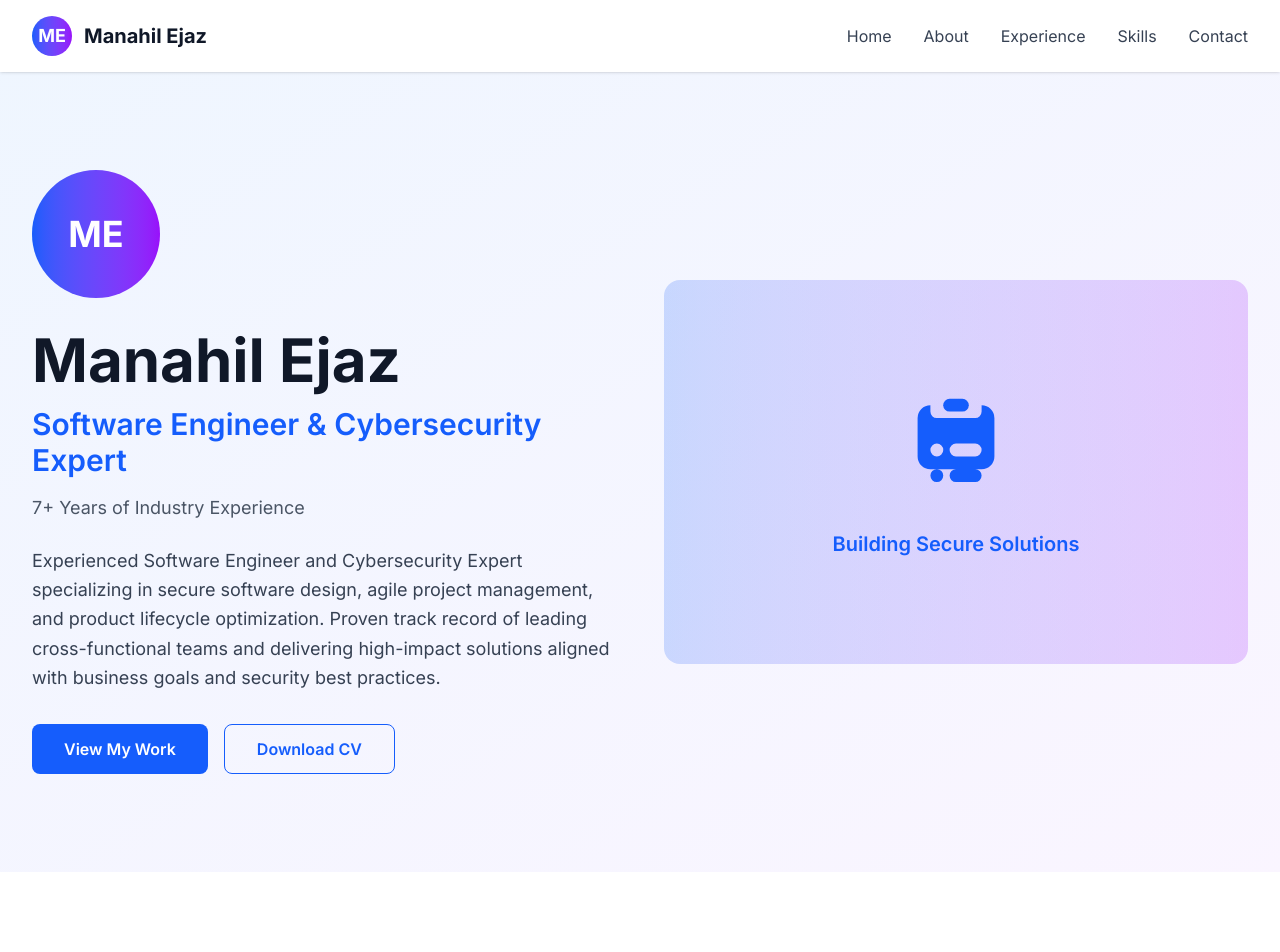
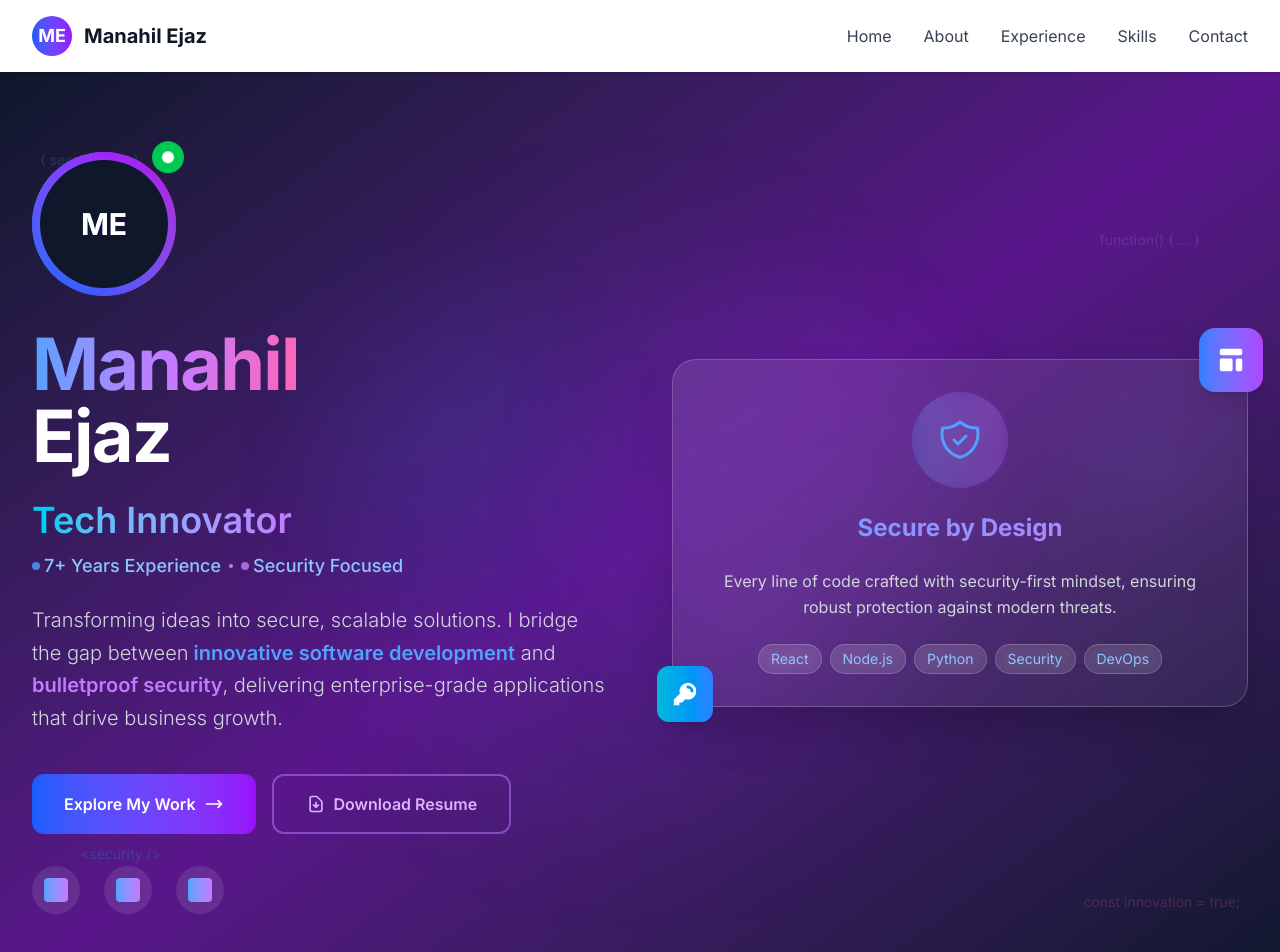
Before and after one commit to manahilejaz/Manahilejaz.pro, a Next.js app: page / in a window 1280 px wide. Shown: the top 952 px of the page. Built offline with nearby package versions, Linux system fonts and the light colour scheme.

Commit message:
updated: hero section

```diff
--- a/src/components/Hero.tsx
+++ b/src/components/Hero.tsx
@@ -1,60 +1,218 @@
+"use client"
+
+import { useEffect, useState } from 'react';
+
 export default function Hero() {
+  const [isVisible, setIsVisible] = useState(false);
+  const [currentRole, setCurrentRole] = useState(0);
+
+  const roles = [
+    "Software Engineer",
+    "Cybersecurity Expert",
+    "Tech Innovator",
+    "Security Architect"
+  ];
+
+  useEffect(() => {
+    setIsVisible(true);
+    const interval = setInterval(() => {
+      setCurrentRole((prev) => (prev + 1) % roles.length);
+    }, 3000);
+    return () => clearInterval(interval);
+  }, []);
+
   return (
-    <section id="home" className="min-h-screen bg-gradient-to-br from-blue-50 to-purple-50 flex items-center">
-      <div className="max-w-7xl mx-auto px-4 sm:px-6 lg:px-8 py-20">
-        <div className="grid lg:grid-cols-2 gap-12 items-center">
-          <div className="text-center lg:text-left">
-            <div className="w-32 h-32 bg-gradient-to-r from-blue-600 to-purple-600 rounded-full flex items-center justify-center mx-auto lg:mx-0 mb-8">
-              <span className="text-white font-bold text-4xl">ME</span>
+    <section id="home" className="min-h-screen relative overflow-hidden bg-gradient-to-br from-slate-900 via-purple-900 to-slate-900">
+      {/* Animated Background Elements */}
+      <div className="absolute inset-0">
+        <div className="absolute top-1/4 left-1/4 w-64 h-64 bg-blue-500/10 rounded-full blur-3xl animate-pulse"></div>
+        <div className="absolute bottom-1/3 right-1/4 w-96 h-96 bg-purple-500/10 rounded-full blur-3xl animate-pulse delay-1000"></div>
+        <div className="absolute top-1/2 left-1/2 transform -translate-x-1/2 -translate-y-1/2 w-[600px] h-[600px] bg-gradient-to-r from-blue-500/5 to-purple-500/5 rounded-full blur-3xl"></div>
+      </div>
+
+      {/* Floating Code Elements */}
+      <div className="absolute inset-0 pointer-events-none">
+        <div className="absolute top-20 left-10 text-blue-400/20 font-mono text-sm animate-float">
+          {"{ secure: true }"}
+        </div>
+        <div className="absolute top-40 right-20 text-purple-400/20 font-mono text-sm animate-float delay-500">
+          {"function() { ... }"}
+        </div>
+        <div className="absolute bottom-32 left-20 text-cyan-400/20 font-mono text-sm animate-float delay-1000">
+          {"<security />"}
+        </div>
+        <div className="absolute bottom-20 right-10 text-pink-400/20 font-mono text-sm animate-float delay-1500">
+          {"const innovation = true;"}
+        </div>
+      </div>
+
+      <div className="relative z-10 max-w-7xl mx-auto px-4 sm:px-6 lg:px-8 py-20">
+        <div className="grid lg:grid-cols-2 gap-16 items-center min-h-[80vh]">
+          {/* Left Content */}
+          <div className={`text-center lg:text-left transition-all duration-1000 ${isVisible ? 'opacity-100 translate-y-0' : 'opacity-0 translate-y-10'}`}>
+            {/* Profile Image/Avatar */}
+            <div className="relative mb-8 mx-auto lg:mx-0 w-fit">
+              <div className="w-36 h-36 bg-gradient-to-r from-blue-500 via-purple-500 to-pink-500 rounded-full flex items-center justify-center relative overflow-hidden group">
+                <div className="absolute inset-0 bg-gradient-to-r from-blue-600 to-purple-600 animate-spin-slow opacity-75"></div>
+                <div className="relative z-10 w-32 h-32 bg-slate-900 rounded-full flex items-center justify-center">
+                  <span className="text-white font-bold text-3xl bg-gradient-to-r from-blue-400 to-purple-400 bg-clip-text text-transparent">
+                    ME
+                  </span>
+                </div>
+              </div>
+              <div className="absolute -top-2 -right-2 w-8 h-8 bg-green-500 rounded-full flex items-center justify-center animate-bounce">
+                <div className="w-3 h-3 bg-white rounded-full"></div>
+              </div>
             </div>
 
             <div className="space-y-6">
+              {/* Name and Dynamic Role */}
               <div>
-                <h1 className="text-4xl lg:text-6xl font-bold text-gray-900 mb-4">
-                  Manahil Ejaz
+                <h1 className="text-4xl lg:text-7xl font-bold text-white mb-4 tracking-tight">
+                  <span className="bg-gradient-to-r from-blue-400 via-purple-400 to-pink-400 bg-clip-text text-transparent">
+                    Manahil
+                  </span>
+                  <br />
+                  <span className="text-white">Ejaz</span>
                 </h1>
-                <h2 className="text-2xl lg:text-3xl font-semibold text-blue-600 mb-4">
-                  Software Engineer & Cybersecurity Expert
-                </h2>
-                <p className="text-lg text-gray-600 mb-2">
-                  7+ Years of Industry Experience
-                </p>
+
+                <div className="h-16 flex items-center">
+                  <h2 className="text-2xl lg:text-4xl font-semibold text-transparent bg-gradient-to-r from-cyan-400 to-purple-400 bg-clip-text transition-all duration-500">
+                    {roles[currentRole]}
+                  </h2>
+                </div>
+
+                <div className="flex items-center justify-center lg:justify-start gap-2 text-blue-300 mb-6">
+                  <div className="flex items-center gap-1">
+                    <div className="w-2 h-2 bg-blue-400 rounded-full animate-pulse"></div>
+                    <span className="text-lg font-medium">7+ Years Experience</span>
+                  </div>
+                  <div className="w-1 h-1 bg-purple-400 rounded-full"></div>
+                  <div className="flex items-center gap-1">
+                    <div className="w-2 h-2 bg-purple-400 rounded-full animate-pulse delay-500"></div>
+                    <span className="text-lg font-medium">Security Focused</span>
+                  </div>
+                </div>
               </div>
 
-              <p className="text-lg text-gray-700 leading-relaxed max-w-2xl">
-                Experienced Software Engineer and Cybersecurity Expert specializing in secure software design,
-                agile project management, and product lifecycle optimization. Proven track record of leading
-                cross-functional teams and delivering high-impact solutions aligned with business goals and
-                security best practices.
+              <p className="text-xl text-gray-300 leading-relaxed max-w-2xl font-light">
+                Transforming ideas into secure, scalable solutions. I bridge the gap between
+                <span className="text-blue-400 font-semibold"> innovative software development</span> and
+                <span className="text-purple-400 font-semibold"> bulletproof security</span>,
+                delivering enterprise-grade applications that drive business growth.
               </p>
 
-              <div className="flex flex-col sm:flex-row gap-4 mt-8">
-                <button className="bg-blue-600 text-white px-8 py-3 rounded-lg font-semibold hover:bg-blue-700 transition-colors">
-                  View My Work
+              {/* CTA Buttons */}
+              <div className="flex flex-col sm:flex-row gap-4 mt-10">
+                <button className="group relative bg-gradient-to-r from-blue-600 to-purple-600 text-white px-8 py-4 rounded-xl font-semibold overflow-hidden transition-all duration-300 hover:shadow-2xl hover:shadow-blue-500/25 hover:scale-105">
+                  <div className="absolute inset-0 bg-gradient-to-r from-blue-700 to-purple-700 opacity-0 group-hover:opacity-100 transition-opacity duration-300"></div>
+                  <span className="relative flex items-center gap-2">
+                    Explore My Work
+                    <svg className="w-5 h-5 group-hover:translate-x-1 transition-transform" fill="none" stroke="currentColor" viewBox="0 0 24 24">
+                      <path strokeLinecap="round" strokeLinejoin="round" strokeWidth={2} d="M17 8l4 4m0 0l-4 4m4-4H3" />
+                    </svg>
+                  </span>
                 </button>
-                <button className="border border-blue-600 text-blue-600 px-8 py-3 rounded-lg font-semibold hover:bg-blue-50 transition-colors">
-                  Download CV
+
+                <button className="group border-2 border-purple-400/50 text-purple-300 px-8 py-4 rounded-xl font-semibold hover:bg-purple-400/10 hover:border-purple-400 transition-all duration-300 hover:shadow-lg hover:shadow-purple-500/25">
+                  <span className="flex items-center gap-2">
+                    <svg className="w-5 h-5" fill="none" stroke="currentColor" viewBox="0 0 24 24">
+                      <path strokeLinecap="round" strokeLinejoin="round" strokeWidth={2} d="M12 10v6m0 0l-3-3m3 3l3-3m2 8H7a2 2 0 01-2-2V5a2 2 0 012-2h5.586a1 1 0 01.707.293l5.414 5.414a1 1 0 01.293.707V19a2 2 0 01-2 2z" />
+                    </svg>
+                    Download Resume
+                  </span>
                 </button>
+              </div>
+
+              {/* Social Links */}
+              <div className="flex justify-center lg:justify-start gap-6 mt-8">
+                {['github', 'linkedin', 'twitter'].map((social) => (
+                  <button
+                    key={social}
+                    className="w-12 h-12 rounded-full bg-white/10 backdrop-blur-sm flex items-center justify-center hover:bg-white/20 transition-all duration-300 hover:scale-110 hover:shadow-lg"
+                  >
+                    <div className="w-6 h-6 bg-gradient-to-r from-blue-400 to-purple-400 rounded-sm"></div>
+                  </button>
+                ))}
               </div>
             </div>
           </div>
 
-          <div className="hidden lg:block">
+          {/* Right Visual */}
+          <div className={`hidden lg:block transition-all duration-1000 delay-300 ${isVisible ? 'opacity-100 translate-x-0' : 'opacity-0 translate-x-10'}`}>
             <div className="relative">
-              <div className="w-full h-96 bg-gradient-to-r from-blue-600 to-purple-600 rounded-2xl opacity-20"></div>
-              <div className="absolute inset-0 flex items-center justify-center">
-                <div className="text-center text-blue-600">
-                  <svg className="w-32 h-32 mx-auto mb-4" fill="currentColor" viewBox="0 0 20 20">
-                    <path d="M9 2a1 1 0 000 2h2a1 1 0 100-2H9z"></path>
-                    <path fillRule="evenodd" d="M4 5a2 2 0 012-2v1a1 1 0 001 1h6a1 1 0 001-1V3a2 2 0 012 2v6a2 2 0 01-2 2H6a2 2 0 01-2-2V5zm3 4a1 1 0 000 2h.01a1 1 0 100-2H7zm3 0a1 1 0 000 2h3a1 1 0 100-2h-3zm-3 4a1 1 0 100 2h.01a1 1 0 100-2H7zm3 0a1 1 0 100 2h3a1 1 0 100-2h-3z" clipRule="evenodd"></path>
+              {/* Main Card */}
+              <div className="relative bg-gradient-to-br from-white/10 to-white/5 backdrop-blur-xl rounded-3xl p-8 border border-white/20 shadow-2xl hover:shadow-purple-500/20 transition-all duration-500 hover:scale-105">
+                {/* Floating Icons */}
+                <div className="absolute -top-4 -right-4 w-16 h-16 bg-gradient-to-r from-blue-500 to-purple-500 rounded-2xl flex items-center justify-center animate-bounce shadow-lg">
+                  <svg className="w-8 h-8 text-white" fill="currentColor" viewBox="0 0 20 20">
+                    <path d="M3 4a1 1 0 011-1h12a1 1 0 011 1v2a1 1 0 01-1 1H4a1 1 0 01-1-1V4zM3 10a1 1 0 011-1h6a1 1 0 011 1v6a1 1 0 01-1 1H4a1 1 0 01-1-1v-6zM14 9a1 1 0 00-1 1v6a1 1 0 001 1h2a1 1 0 001-1v-6a1 1 0 00-1-1h-2z"></path>
                   </svg>
-                  <p className="text-xl font-semibold">Building Secure Solutions</p>
                 </div>
+
+                <div className="absolute -bottom-4 -left-4 w-14 h-14 bg-gradient-to-r from-cyan-500 to-blue-500 rounded-xl flex items-center justify-center animate-pulse shadow-lg">
+                  <svg className="w-7 h-7 text-white" fill="currentColor" viewBox="0 0 20 20">
+                    <path fillRule="evenodd" d="M18 8a6 6 0 01-7.743 5.743L10 14l-1 1-1 1H6v2H2v-4l4.257-4.257A6 6 0 1118 8zm-6-4a1 1 0 100 2 2 2 0 012 2 1 1 0 102 0 4 4 0 00-4-4z" clipRule="evenodd"></path>
+                  </svg>
+                </div>
+
+                {/* Content */}
+                <div className="text-center text-white space-y-6">
+                  <div className="w-24 h-24 bg-gradient-to-r from-blue-500/20 to-purple-500/20 rounded-full flex items-center justify-center mx-auto mb-6 backdrop-blur-sm">
+                    <svg className="w-12 h-12 text-blue-400" fill="none" stroke="currentColor" viewBox="0 0 24 24">
+                      <path strokeLinecap="round" strokeLinejoin="round" strokeWidth={1.5} d="M9 12l2 2 4-4m5.618-4.016A11.955 11.955 0 0112 2.944a11.955 11.955 0 01-8.618 3.04A12.02 12.02 0 003 9c0 5.591 3.824 10.29 9 11.622 5.176-1.332 9-6.03 9-11.622 0-1.042-.133-2.052-.382-3.016z" />
+                    </svg>
+                  </div>
+
+                  <h3 className="text-2xl font-bold bg-gradient-to-r from-blue-400 to-purple-400 bg-clip-text text-transparent">
+                    Secure by Design
+                  </h3>
+
+                  <p className="text-gray-300 leading-relaxed">
+                    Every line of code crafted with security-first mindset,
+                    ensuring robust protection against modern threats.
+                  </p>
+
+                  {/* Skills Preview */}
+                  <div className="flex flex-wrap gap-2 justify-center mt-6">
+                    {['React', 'Node.js', 'Python', 'Security', 'DevOps'].map((skill) => (
+                      <span
+                        key={skill}
+                        className="px-3 py-1 bg-white/10 backdrop-blur-sm rounded-full text-sm text-blue-300 border border-white/20"
+                      >
+                        {skill}
+                      </span>
+                    ))}
+                  </div>
+                </div>
+              </div>
+
+              {/* Background Decorations */}
+              <div className="absolute inset-0 -z-10">
+                <div className="absolute top-8 right-8 w-32 h-32 bg-gradient-to-r from-blue-500/10 to-purple-500/10 rounded-full blur-2xl"></div>
+                <div className="absolute bottom-8 left-8 w-24 h-24 bg-gradient-to-r from-purple-500/10 to-pink-500/10 rounded-full blur-2xl"></div>
               </div>
             </div>
           </div>
         </div>
       </div>
+
+      <style jsx>{`
+        @keyframes float {
+          0%, 100% { transform: translateY(0px); }
+          50% { transform: translateY(-10px); }
+        }
+        @keyframes spin-slow {
+          from { transform: rotate(0deg); }
+          to { transform: rotate(360deg); }
+        }
+        .animate-float {
+          animation: float 3s ease-in-out infinite;
+        }
+        .animate-spin-slow {
+          animation: spin-slow 8s linear infinite;
+        }
+      `}</style>
     </section>
   );
 }
```
